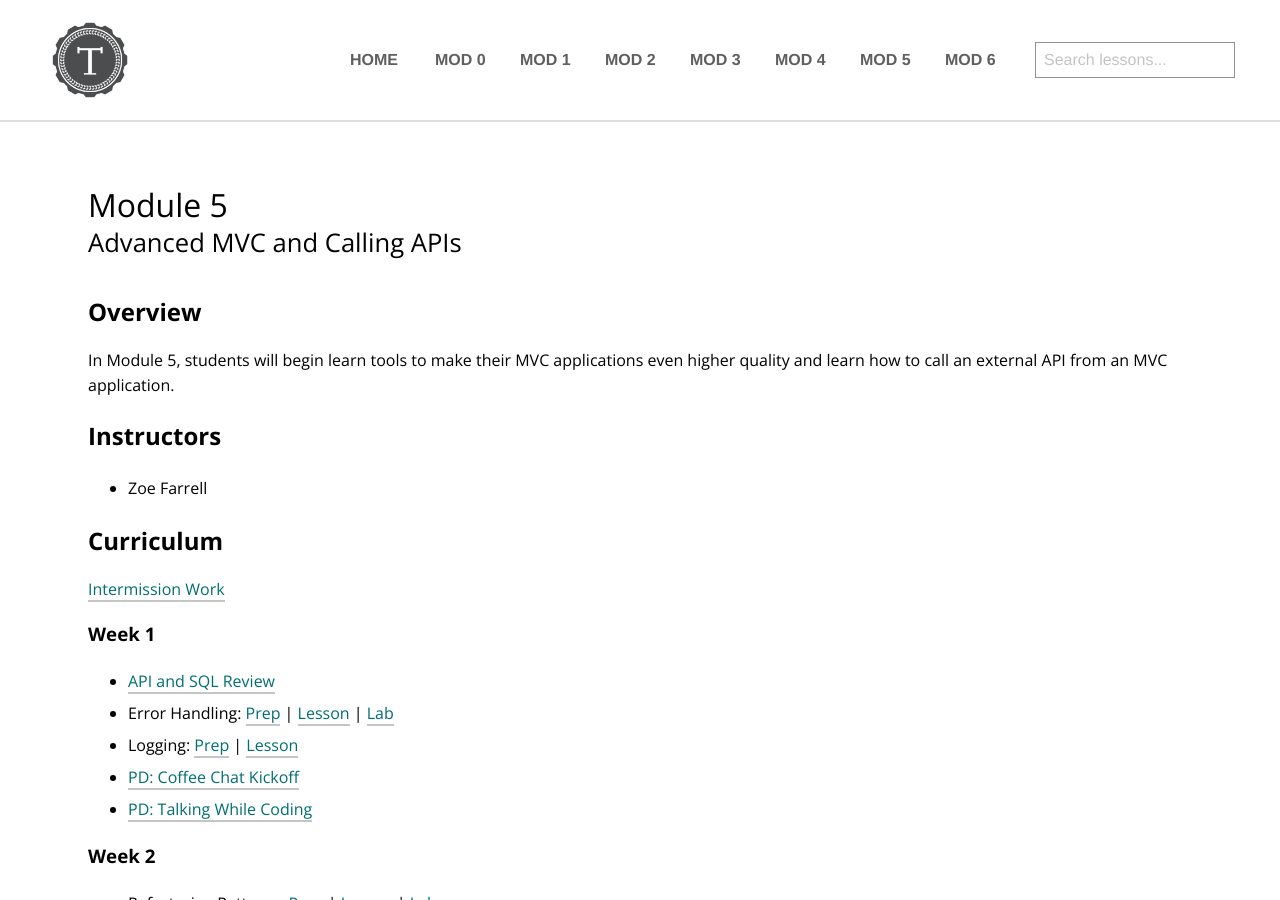
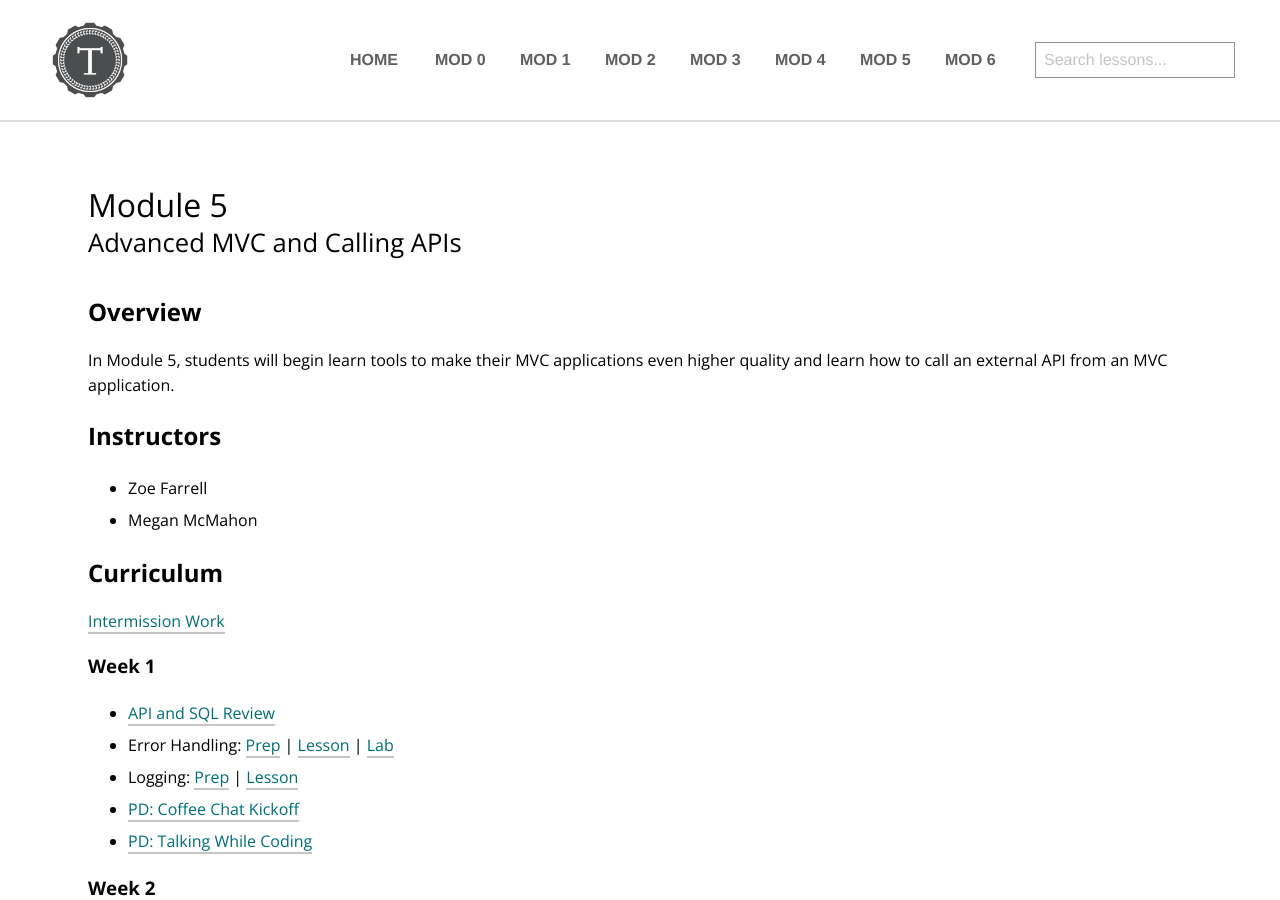
Before and after one commit to turingschool/launch-curriculum, a Jekyll site: the page built from module5/index.md, in a window 1280 px wide and 900 px high. Built offline with Jekyll 4.4.1, drawn with Linux system fonts in a browser that asks for light colours; nearby versions of some CDN libraries; comment, search, counter and statistics services are not loaded.

Commit message:
Update index.md

```diff
--- a/module5/index.md
+++ b/module5/index.md
@@ -11,6 +11,7 @@ In Module 5, students will begin learn tools to make their MVC applications even
 ## Instructors
 
 * Zoe Farrell
+* Megan McMahon
 
 ## Curriculum
 
```
